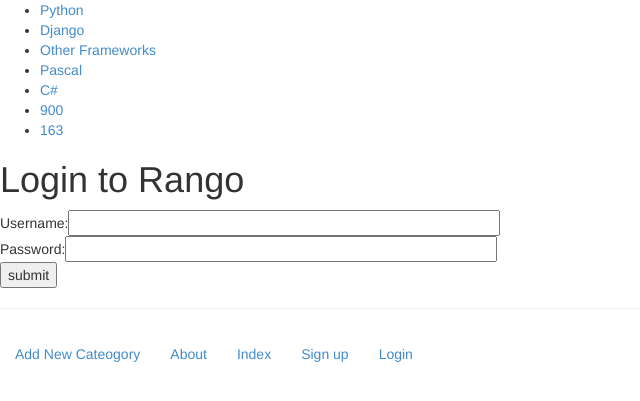
After one commit to ppcbacba/django_rango, a Django app: page /rango/login/ in a window 1280 px wide. The commit adds this page. Shown: the top 401 px of the page, without its empty margins (0-640 px from the left). Run offline with Django 3.2, Linux system fonts and the light colour scheme; data comes from the database, SQL or seed files in the repository; both versions use the stored data as it was after the commit; some libraries are stand-ins or nearby versions.

Commit message:
finished login waint restrict

```diff
--- a/rango/urls.py
+++ b/rango/urls.py
@@ -26,5 +26,9 @@
 
     url(r'^category/(?P<category_name_slug>[\w\-]+)/$',
         views.show_category,
-        name='show_category')
+        name='show_category'),
+
+    url(r'login/$',
+        views.user_login,
+        name='login'),
 ]
--- a/rango/views.py
+++ b/rango/views.py
@@ -1,3 +1,7 @@
+from django.contrib.auth import authenticate, login
+from django.http import HttpResponse
+from django.core.urlresolvers import reverse
+from django.http import HttpResponseRedirect
 from django.shortcuts import render
 
 from rango.forms import CategoryForm, PageForm, UserForm, UserProfileForm
@@ -130,3 +134,44 @@
                   {'user_form': user_form,
                    'profile_form': profile_form,
                    'registered': registered})
+
+
+def user_login(request):
+    # If the request is a Http post,try to pull out the relevant information
+    if request.method == 'POST':
+        # Gather the username and password provided by the user
+        # This information is obtained from the login form
+        # We use request POST get('，variable') as opposed
+        # to request POST('<variable>'),because the
+        # request.POST.get('<variable>')returns None if the
+        # value does not exit,while request.POST['variable']
+        # will raise a KeyError exception
+        username = request.POST.get('username')
+        password = request.POST.get('password')
+
+        # Use Django's machinery to attempt to see if the username/password
+        # combination is valid -a User object is returned if it is
+        user = authenticate(username=username, password=password)
+
+        # If we have a User object ,the details are correct
+        # If None,no user with matching credentials was found
+
+        if user:
+            # Is the account active?It could have been disabled
+            if user.is_active:
+                # If the account is valid and active,we can log the user in
+                # We'll send the user back to the homepage
+                login(request, user)
+                return HttpResponseRedirect(reverse('rango:index'))
+            else:
+                # An inactive account was used --no logging in!
+                return HttpResponse("Your Rango account is disable")
+        else:
+            # Bad login details
+            print("Invalid login details: ", username, password)
+            return HttpResponse("Invalid login details supplied")
+
+            # The request is not a HTTP POST,so display the login form
+            # This scenario would most likely be a HTTP GET
+    else:
+        return render(request, 'rango/login.html', {})
--- a/templates/rango/base.html
+++ b/templates/rango/base.html
@@ -29,7 +29,8 @@
         <li><a href="{% url 'rango:add_category' %}">Add New Cateogory</a></li>
         <li><a href="{% url 'rango:about' %}">About</a></li>
         <li><a href="{% url 'rango:index' %}">Index</a></li>
-        <li><a href="{% url 'rango:register' %}" >Sign up</a></li>
+        <li><a href="{% url 'rango:register' %}">Sign up</a></li>
+        <li><a href="{% url 'rango:login' %}">Login</a></li>
     </ul>
 </div>
 </body>
--- /dev/null
+++ b/templates/rango/login.html
@@ -0,0 +1,16 @@
+{% extends 'rango/base.html' %}
+{% load staticfiles %}
+
+{% block title_block %}
+    Login
+{% endblock %}
+
+{% block body_block %}
+    <h1>Login to Rango</h1>
+    <form id="login_form" method="post" action="{% url 'rango:login' %}">
+        {% csrf_token %}
+        Username:<input type="text" name="username" value="" size="50"/><br/>
+        Password:<input type="password" name="password" value="" size="50"/><br/>
+        <input type="submit" value="submit"/>
+    </form>
+{% endblock %}
```
Also changed, not shown: templates/rango/index.html (+7 -2 lines), db.sqlite3.
